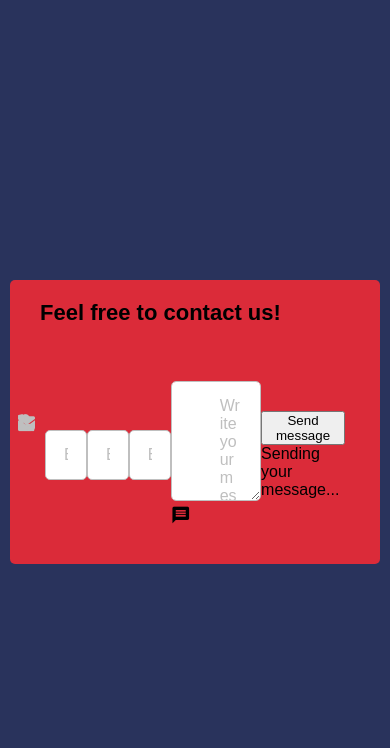
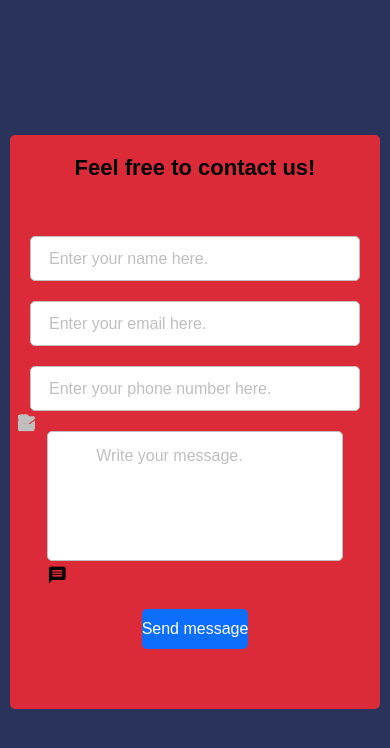
Before and after one commit to arbrudi/CoursePro_Projekti, a PHP site: page /indexc.html in a window 390 px wide. Shown: the top 748 px of the page. Run offline with PHP 8.4, Linux system fonts and the light colour scheme.

Commit message:
Update stylecon.css

```diff
--- a/Css/stylecon.css
+++ b/Css/stylecon.css
@@ -83,3 +83,77 @@ form .message textarea{
     min-height: 120px;
     padding: 15px 20px 0 48px;
 }
+  form .message i{
+    top: 30px;
+    font-size: 20px;
+  }
+  form .message textarea{
+    min-height: 130px;
+    max-height: 230px;
+    max-width: 100%;
+    min-width: 100%;
+    padding: 15px 20px 0 48px;
+  }
+  form .message textarea::-webkit-scrollbar{
+    width: 0px;
+  }
+  .message textarea:focus{
+    padding-top: 14px;
+  }
+  form .button-area{
+    margin: 25px 0;
+    display: flex;
+    align-items: center;
+  }
+  .button-area button{
+    color: #fff;
+    border: none;
+    outline: none;
+    font-size: 18px;
+    cursor: pointer;
+    border-radius: 5px;
+    padding: 13px 25px;
+    background: #0D6EFD;
+    transition: background 0.3s ease;
+  }
+  .button-area button:hover{
+    background: #025ce3;
+  }
+  .button-area span{
+    font-size: 17px;
+    margin-left: 30px;
+    display: none;
+  }
+  @media (max-width: 600px){
+    .wrapper header{
+      text-align: center;
+    }
+    .wrapper form{
+      margin: 35px 20px;
+    }
+    form .dbl-field{
+      flex-direction: column;
+      margin-bottom: 0px;
+    }
+    form .dbl-field .field{
+      width: 100%;
+      height: 45px;
+      margin-bottom: 20px;
+    }
+    form .message textarea{
+      resize: none;
+    }
+    form .button-area{
+      margin-top: 20px;
+      flex-direction: column;
+    }
+    .button-area button{
+      width: 100%;
+      padding: 11px 0;
+      font-size: 16px;
+    }
+    .button-area span{
+      margin: 20px 0 0;
+      text-align: center;
+    }
+  }
```
